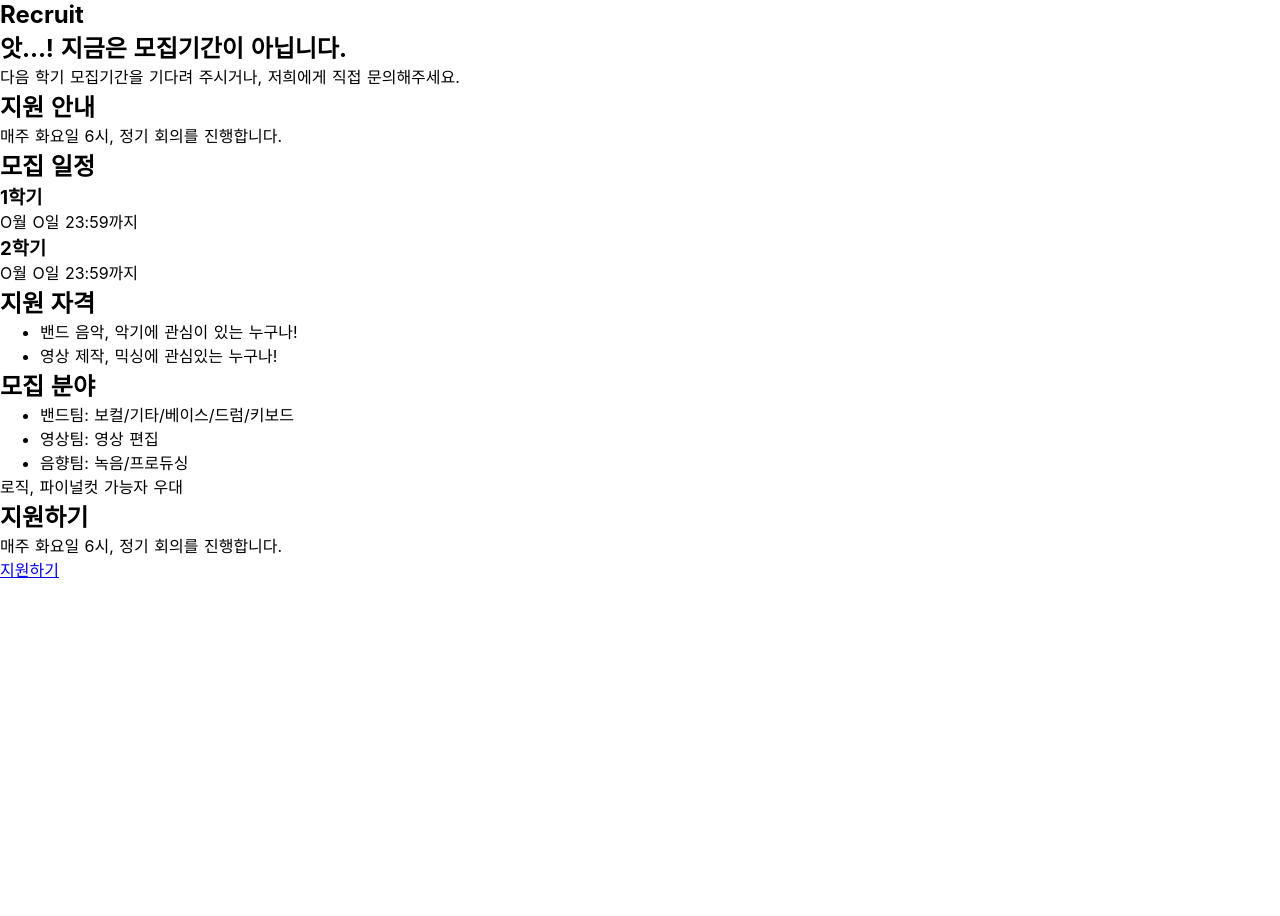
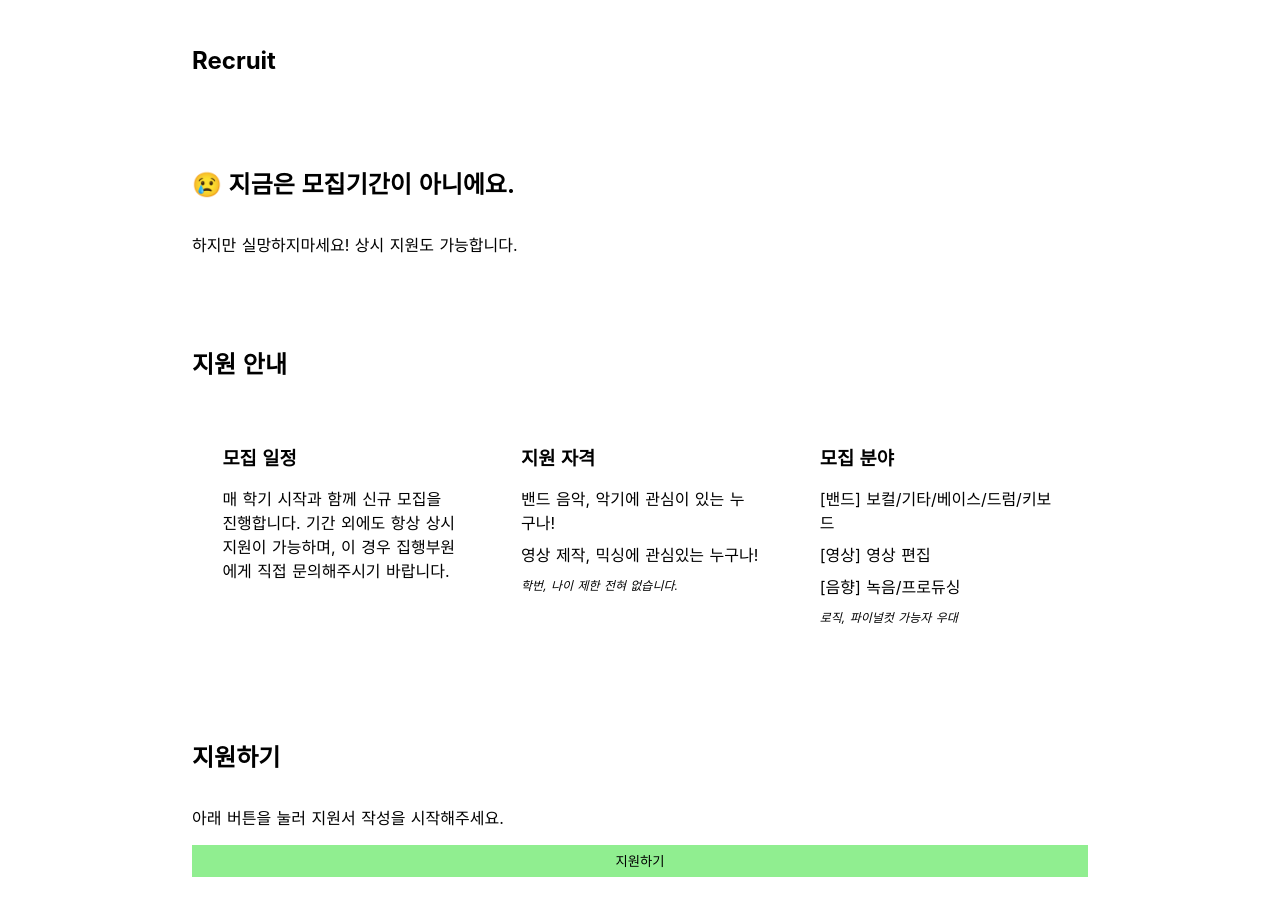
Before and after one commit to tom9744/MMS-Recruit, a Nuxt app: page /recruit in a window 1280 px wide. Shown: the top 916 px of the page. Before the commit the page ends 800 px from the top, so only its background shows below. Built offline with nearby package versions, Linux system fonts and the light colour scheme.

Commit message:
feat: #3 'Recruit Page'의 CSS 스타일 초안

```diff
--- a/pages/recruit/index.vue
+++ b/pages/recruit/index.vue
@@ -1,59 +1,64 @@
 <template>
   <div class="container">
-    <section>
-      <h1>Recruit</h1>
-
-      <article>
-        <h2>앗...! 지금은 모집기간이 아닙니다.</h2>
-
-        <p>다음 학기 모집기간을 기다려 주시거나, 저희에게 직접 문의해주세요.</p>
-      </article>
+    <section class="banner">
+      <h1 class="banner--text">Recruit</h1>
     </section>
 
-    <section>
-      <h1>지원 안내</h1>
+    <article class="notice">
+      <h2 class="notice--title">😢 지금은 모집기간이 아니에요.</h2>
 
-      <p>매주 화요일 6시, 정기 회의를 진행합니다.</p>
+      <p class="notice--paragraph">
+        하지만 실망하지마세요! 상시 지원도 가능합니다.
+      </p>
+    </article>
 
-      <article>
-        <h2>모집 일정</h2>
+    <article class="recruit">
+      <h2 class="recruit--title">지원 안내</h2>
 
-        <h3>1학기</h3>
-        <p>O월 O일 23:59까지</p>
+      <ul class="recruit--list detail">
+        <li class="recruit--listitem detail--card">
+          <h3 class="detail--title">모집 일정</h3>
 
-        <h3>2학기</h3>
-        <p>O월 O일 23:59까지</p>
-      </article>
+          <p class="detail--paragraph">
+            매 학기 시작과 함께 신규 모집을 진행합니다. 기간 외에도 항상 상시
+            지원이 가능하며, 이 경우 집행부원에게 직접 문의해주시기 바랍니다.
+          </p>
+        </li>
 
-      <article>
-        <h2>지원 자격</h2>
+        <li class="recruit--listitem detail--card">
+          <h3 class="detail--title">지원 자격</h3>
 
-        <ul>
-          <li>밴드 음악, 악기에 관심이 있는 누구나!</li>
-          <li>영상 제작, 믹싱에 관심있는 누구나!</li>
-        </ul>
-      </article>
+          <ul class="detail--list">
+            <li class="talent">밴드 음악, 악기에 관심이 있는 누구나!</li>
+            <li class="talent">영상 제작, 믹싱에 관심있는 누구나!</li>
+          </ul>
 
-      <article>
-        <h2>모집 분야</h2>
+          <em class="detail--emphasize">학번, 나이 제한 전혀 없습니다.</em>
+        </li>
 
-        <ul>
-          <li>밴드팀: 보컬/기타/베이스/드럼/키보드</li>
-          <li>영상팀: 영상 편집</li>
-          <li>음향팀: 녹음/프로듀싱</li>
-        </ul>
+        <li class="recruit--listitem detail--card">
+          <h3 class="detail--title">모집 분야</h3>
 
-        <p>로직, 파이널컷 가능자 우대</p>
-      </article>
-    </section>
+          <ul class="detail--list">
+            <li class="department">[밴드] 보컬/기타/베이스/드럼/키보드</li>
+            <li class="department">[영상] 영상 편집</li>
+            <li class="department">[음향] 녹음/프로듀싱</li>
+          </ul>
 
-    <section>
-      <h1>지원하기</h1>
+          <em class="detail--emphasize">로직, 파이널컷 가능자 우대</em>
+        </li>
+      </ul>
+    </article>
 
-      <p>매주 화요일 6시, 정기 회의를 진행합니다.</p>
+    <article class="application">
+      <h1 class="application--title">지원하기</h1>
 
-      <a href="https://forms.gle/14UzTR1D8xpXUi5p8">지원하기</a>
-    </section>
+      <p class="application--paragraph">
+        아래 버튼을 눌러 지원서 작성을 시작해주세요.
+      </p>
+
+      <button class="application--button">지원하기</button>
+    </article>
   </div>
 </template>
 
@@ -61,4 +66,175 @@
 export default {}
 </script>
 
-<style></style>
+<style lang="scss" scoped>
+.container {
+  width: 100vw;
+
+  padding: 0 5%;
+}
+
+.banner {
+  height: 15vh;
+  width: 100%;
+
+  display: flex;
+  align-items: center;
+
+  &--text {
+  }
+}
+
+.notice {
+  width: 100%;
+
+  padding: 5% 0;
+
+  box-sizing: border-box;
+
+  &--title {
+    margin-bottom: 2rem;
+  }
+  &--body {
+  }
+  &--subtitle {
+    margin-bottom: 1rem;
+  }
+  &--paragraph {
+  }
+}
+
+.recruit {
+  width: 100%;
+
+  padding: 5% 0;
+
+  box-sizing: border-box;
+
+  &--title {
+    margin-bottom: 2rem;
+  }
+  &--list {
+    list-style: none;
+
+    display: flex;
+    flex-direction: column;
+    align-items: center;
+    justify-content: center;
+
+    padding: 0;
+  }
+  &--listitem {
+  }
+}
+
+.detail {
+  &--card {
+    width: 100%;
+
+    margin: 0.5rem;
+    padding: 10%;
+
+    border-radius: 1rem;
+
+    background-color: white;
+  }
+
+  &--title {
+    margin-bottom: 1rem;
+  }
+
+  &--list {
+    list-style: none;
+
+    padding: 0;
+  }
+
+  &--listitem {
+  }
+
+  &--paragraph {
+  }
+
+  &--emphasize {
+    font-size: 0.75rem;
+  }
+}
+
+.talent,
+.department {
+  margin-bottom: 0.5rem;
+}
+
+.application {
+  width: 100%;
+
+  padding: 5% 0;
+
+  box-sizing: border-box;
+
+  &--title {
+    margin-bottom: 2rem;
+  }
+  &--paragraph {
+    margin-bottom: 1rem;
+  }
+  &--button {
+    text-decoration: none;
+    border: none;
+
+    height: 32px;
+    width: 100%;
+
+    background-color: lightgreen;
+
+    margin: auto;
+  }
+}
+
+@media screen and (min-width: 780px) {
+  .container {
+    padding: 0 15%;
+  }
+
+  .recruit {
+    &--list {
+      flex-direction: row;
+    }
+  }
+
+  .detail {
+    &--card {
+      height: 220px;
+
+      flex: 1;
+
+      margin: 0.5rem;
+      padding: 2.5%;
+
+      border-radius: 1rem;
+
+      background-color: white;
+    }
+
+    &--title {
+      margin-bottom: 1rem;
+    }
+
+    &--list {
+      list-style: none;
+
+      padding: 0;
+    }
+
+    &--listitem {
+    }
+
+    &--paragraph {
+    }
+
+    &--emphasize {
+      font-size: 0.75rem;
+    }
+  }
+}
+</style>
```
